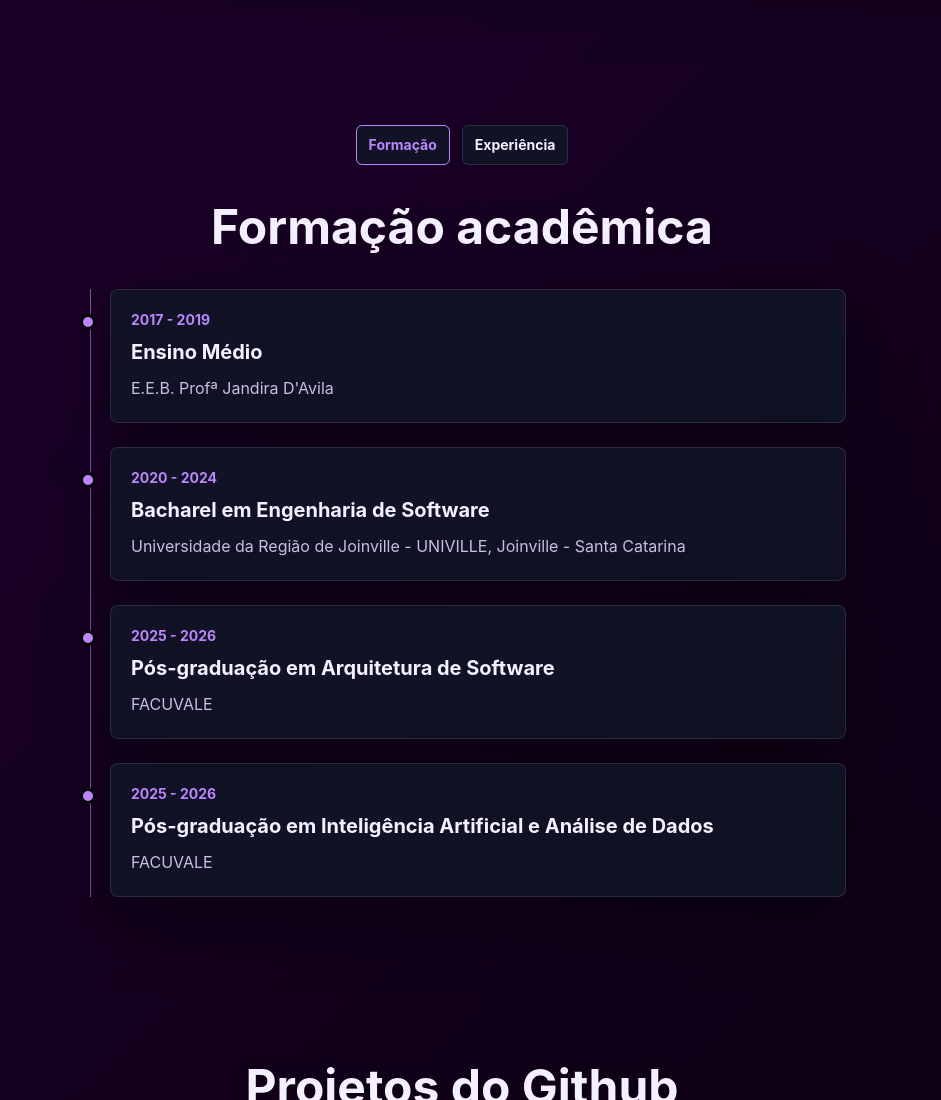
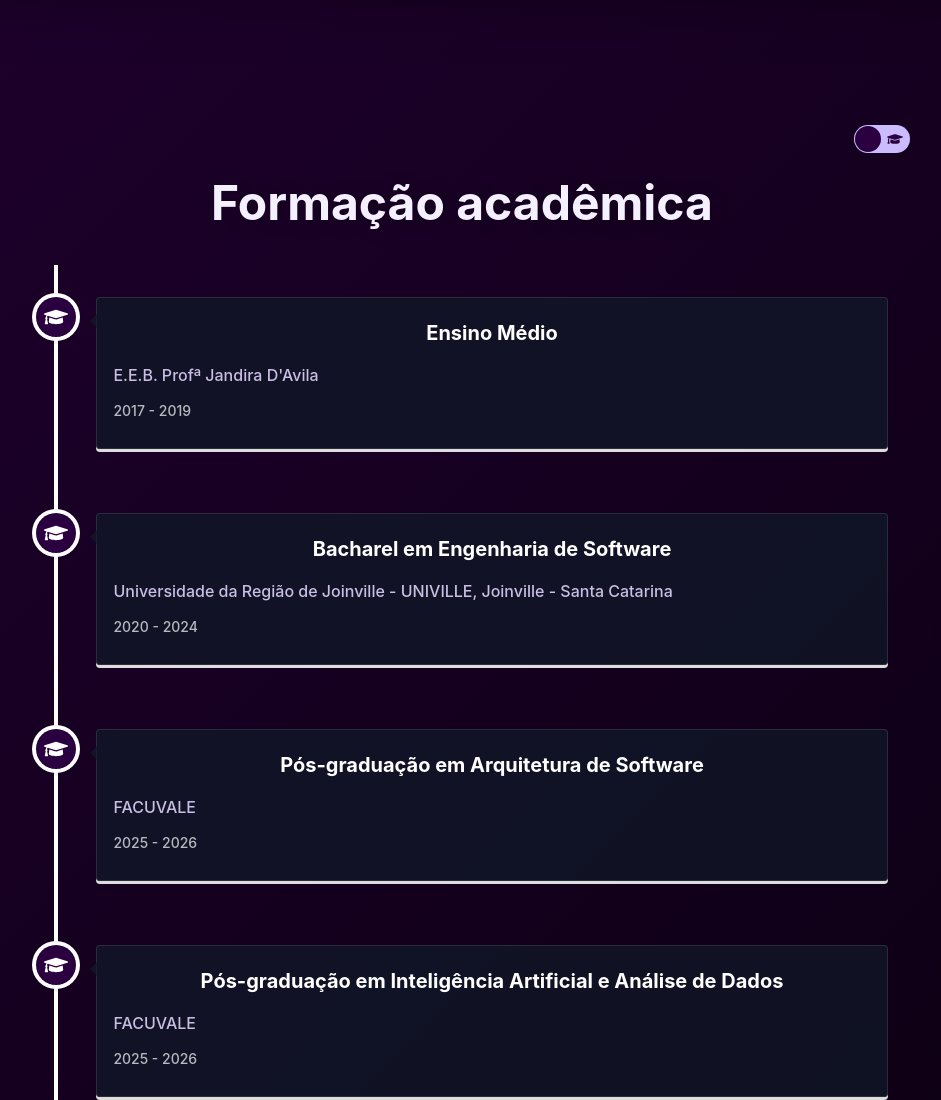
Before and after one commit to Dheovani/Portfolio, an Astro site: page / in a window 1280 px wide. Shown: the part 1760-2860 px from the top of the page, without its empty margins (178-1119 px from the left). Built offline with nearby package versions, Linux system fonts and the light colour scheme; Astro itself is replaced by a stand-in of ours; no server answers.

Commit message:
Ajustes na sessão de formação

```diff
--- a/astro.config.mjs
+++ b/astro.config.mjs
@@ -1,11 +1,12 @@
 import { defineConfig } from "astro/config";
 import tailwindcss from "@tailwindcss/vite";
 import icon from "astro-icon";
+import react from "@astrojs/react";
 
 export default defineConfig({
   site: "https://dheovani.github.io",
   base: "/Portfolio",
-  integrations: [icon()],
+  integrations: [icon(), react()],
   vite: {
     plugins: [tailwindcss()],
   },
--- a/src/components/client-runtime.astro
+++ b/src/components/client-runtime.astro
@@ -48,6 +48,7 @@ const encodedMessages = JSON.stringify(messages);
     });
 
     document.title = dictionary["site.title"] || document.title;
+    window.dispatchEvent(new CustomEvent("portfolio:locale-change", { detail: locale }));
     window.renderProjectsForLocale?.();
   }
 
--- a/src/components/skills-section.astro
+++ b/src/components/skills-section.astro
@@ -1,6 +1,5 @@
 ---
-import Timeline from "./timeline.astro";
-import { experience, formation } from "../data/timeline";
+import SkillsTimeline from "./skills-timeline";
 
 interface Props {
   t: Record<string, string>;
@@ -10,38 +9,5 @@ const { t } = Astro.props;
 ---
 
 <section id="skills" class="section container-page">
-  <div class="mb-8 flex flex-wrap items-center justify-center gap-3">
-    <button class="pagination-button" type="button" data-skill-tab="formation" aria-current="page" data-i18n="skills.toggle.formation">
-      {t["skills.toggle.formation"]}
-    </button>
-    <button class="pagination-button" type="button" data-skill-tab="experience" data-i18n="skills.toggle.experience">
-      {t["skills.toggle.experience"]}
-    </button>
-  </div>
-
-  <div data-skill-panel="formation">
-    <h2 class="section-title" data-i18n="skills.formation.title">{t["skills.formation.title"]}</h2>
-    <Timeline items={formation} />
-  </div>
-
-  <div class="hidden" data-skill-panel="experience">
-    <h2 class="section-title" data-i18n="skills.experience.title">{t["skills.experience.title"]}</h2>
-    <Timeline items={experience} />
-  </div>
+  <SkillsTimeline messages={t} client:load />
 </section>
-
-<script>
-  const tabs = document.querySelectorAll("[data-skill-tab]");
-  const panels = document.querySelectorAll("[data-skill-panel]");
-
-  tabs.forEach((tab) => {
-    tab.addEventListener("click", () => {
-      const target = tab.getAttribute("data-skill-tab");
-      tabs.forEach((item) => item.removeAttribute("aria-current"));
-      tab.setAttribute("aria-current", "page");
-      panels.forEach((panel) => {
-        panel.classList.toggle("hidden", panel.getAttribute("data-skill-panel") !== target);
-      });
-    });
-  });
-</script>
--- /dev/null
+++ b/src/components/skills-timeline.tsx
@@ -0,0 +1,118 @@
+import React, { useEffect, useMemo, useState } from "react";
+import { FaGraduationCap } from "react-icons/fa";
+import { MdWork } from "react-icons/md";
+import SwitchModule from "react-switch";
+import { VerticalTimeline, VerticalTimelineElement } from "react-vertical-timeline-component";
+
+import { experience, formation, type TimelineItem } from "../data/timeline";
+import type { Locale } from "../data/locales";
+
+import "react-vertical-timeline-component/style.min.css";
+
+const Switch = ((SwitchModule as unknown as { default?: typeof SwitchModule }).default ?? SwitchModule) as typeof SwitchModule;
+
+interface Props {
+  messages: Record<string, string>;
+}
+
+const localeMessages = () => {
+  if (typeof window === "undefined") {
+    return { pt: {} as Record<string, string>, en: {}, es: {} };
+  }
+
+  const payload = window.PORTFOLIO_MESSAGES as Record<Locale, Record<string, string>> | undefined;
+  return payload ?? { pt: {} as Record<string, string>, en: {}, es: {} };
+};
+
+const getStoredLocale = (): Locale => {
+  if (typeof window === "undefined") return "pt";
+
+  const locale = window.localStorage.getItem("locale");
+  return locale === "en" || locale === "es" || locale === "pt" ? locale : "pt";
+};
+
+const renderItems = (items: TimelineItem[], type: "formation" | "experience", locale: Locale) => {
+  const Icon = type === "formation" ? FaGraduationCap : MdWork;
+
+  return items.map((item) => (
+    <VerticalTimelineElement
+      key={`${type}-${item.date}-${item.title.pt}`}
+      className={`vertical-timeline-element--${type}`}
+      contentStyle={{ background: "var(--panel)", color: "var(--text)", border: "1px solid var(--border)" }}
+      contentArrowStyle={{ borderRight: "7px solid var(--panel)" }}
+      date={item.date}
+      icon={<Icon />}
+      iconStyle={{ background: "var(--accent-soft)", color: "var(--accent)" }}
+    >
+      <h3 className="skills-timeline-title">{item.title[locale]}</h3>
+      <p className="skills-timeline-place">{item.place[locale]}</p>
+    </VerticalTimelineElement>
+  ));
+};
+
+export default function SkillsTimeline({ messages }: Props) {
+  const [checked, setChecked] = useState(false);
+  const [locale, setLocale] = useState<Locale>("pt");
+
+  useEffect(() => {
+    setLocale(getStoredLocale());
+
+    const handleStorage = () => setLocale(getStoredLocale());
+    const handleLocaleChange = (event: Event) => {
+      const customEvent = event as CustomEvent<Locale>;
+      setLocale(customEvent.detail ?? getStoredLocale());
+    };
+
+    window.addEventListener("storage", handleStorage);
+    window.addEventListener("portfolio:locale-change", handleLocaleChange);
+
+    return () => {
+      window.removeEventListener("storage", handleStorage);
+      window.removeEventListener("portfolio:locale-change", handleLocaleChange);
+    };
+  }, []);
+
+  const dictionary = localeMessages()[locale] ?? messages;
+  const titleKey = checked ? "skills.experience.title" : "skills.formation.title";
+  const title = dictionary[titleKey] ?? messages[titleKey];
+
+  const currentTimeline = useMemo(
+    () => renderItems(checked ? experience : formation, checked ? "experience" : "formation", locale),
+    [checked, locale]
+  );
+
+  const checkedIcon = (
+    <div className="switch-icon">
+      <MdWork color="#cbbcff" />
+    </div>
+  );
+
+  const uncheckedIcon = (
+    <div className="switch-icon">
+      <FaGraduationCap color="#2b0040" />
+    </div>
+  );
+
+  return (
+    <div className="skills-timeline">
+      <div className="skills-switch-container">
+        <Switch
+          onChange={setChecked}
+          checked={checked}
+          onColor="#2b0040"
+          offColor="#cbbcff"
+          onHandleColor="#cbbcff"
+          offHandleColor="#2b0040"
+          checkedIcon={checkedIcon}
+          uncheckedIcon={uncheckedIcon}
+          aria-label={dictionary["skills.toggle.experience"] ?? messages["skills.toggle.experience"]}
+        />
+      </div>
+
+      <h2 className="section-title">{title}</h2>
+      <VerticalTimeline lineColor="white" layout="1-column-left">
+        {currentTimeline}
+      </VerticalTimeline>
+    </div>
+  );
+}
--- a/src/components/timeline.astro
+++ /dev/null
@@ -1,19 +0,0 @@
----
-import type { TimelineItem } from "../data/timeline";
-
-interface Props {
-  items: TimelineItem[];
-}
-
-const { items } = Astro.props;
----
-
-<div class="timeline-list">
-  {items.map((item) => (
-    <article class="timeline-item">
-      <p class="mb-2 text-sm font-bold" style="color: var(--accent)">{item.date}</p>
-      <h3 class="text-xl font-bold" data-locale-field={JSON.stringify(item.title)}>{item.title.pt}</h3>
-      <p class="mt-2 leading-7" style="color: var(--muted)" data-locale-field={JSON.stringify(item.place)}>{item.place.pt}</p>
-    </article>
-  ))}
-</div>
--- a/src/styles/global.css
+++ b/src/styles/global.css
@@ -263,6 +263,61 @@
     border: 3px solid var(--bg);
   }
 
+  .skills-timeline {
+    @apply mx-auto max-w-4xl;
+  }
+
+  .skills-switch-container {
+    @apply sticky top-20 z-20 mb-5 flex justify-end;
+  }
+
+  .switch-icon {
+    @apply flex h-full items-center justify-center;
+  }
+
+  .skills-timeline-title {
+    @apply text-xl font-bold;
+    color: var(--text);
+  }
+
+  .skills-timeline-place {
+    @apply mt-2 leading-7;
+    color: var(--muted) !important;
+  }
+
+  .vertical-timeline-element-content {
+    background: rgba(21, 23, 28, 0.85) !important;
+    color: #fff !important;
+    border-radius: 10px;
+    padding: 15px;
+    box-shadow: 0 0 20px rgba(0, 0, 0, 0.5);
+  }
+
+  .vertical-timeline-element-icon {
+    background: #2b0040 !important;
+    color: #fff !important;
+    box-shadow: 0 0 10px rgba(0, 0, 0, 0.6);
+  }
+
+  .vertical-timeline-element--formation h1,
+  .vertical-timeline-element--experience h1 {
+    color: #fff;
+    text-align: center;
+    text-shadow: 2px 2px 8px rgba(0, 0, 0, 0.8);
+    margin-bottom: 20px;
+  }
+
+  .vertical-timeline-element--formation h3,
+  .vertical-timeline-element--experience h3 {
+    color: #fff;
+    text-align: center;
+    margin-top: 5px;
+  }
+
+  .vertical-timeline-element-content.bounce-in {
+    background-color: rgba(17, 25, 40, 0.75) !important;
+  }
+
   .pagination-button {
     @apply inline-flex h-10 min-w-10 items-center justify-center rounded-md border px-3 text-sm font-bold;
     color: var(--text);
--- /dev/null
+++ b/src/types/window.d.ts
@@ -0,0 +1,10 @@
+import type { Locale } from "../data/locales";
+
+declare global {
+  interface Window {
+    PORTFOLIO_MESSAGES?: Record<Locale, Record<string, string>>;
+    renderProjectsForLocale?: () => void;
+  }
+}
+
+export {};
--- a/tsconfig.json
+++ b/tsconfig.json
@@ -1,5 +1,5 @@
 {
   "extends": "astro/tsconfigs/strict",
-  "include": [".astro/types.d.ts", "src/**/*.astro", "src/data/**/*.ts"],
+  "include": [".astro/types.d.ts", "src/**/*.astro", "src/**/*.tsx", "src/data/**/*.ts", "src/**/*.d.ts"],
   "exclude": ["dist", "node_modules"]
 }
```
Also changed, not shown: package.json (+9 -0 lines), 1 other file.
